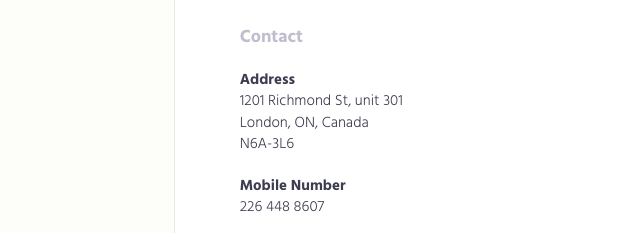
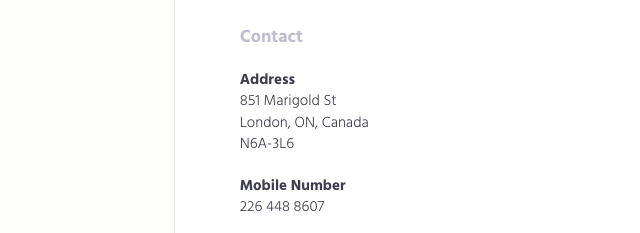
Before and after one commit to GrinLee/grinlee.github.io, a plain HTML site: page index.html in a window 1280 px wide. Shown: the part 3390-3623 px from the top of the page, 271-911 px from the left. Drawn offline with Linux system fonts and the light colour scheme.

Commit message:
Update index.html

```diff
--- a/index.html
+++ b/index.html
@@ -431,7 +431,7 @@
                                 <div class="col-md-12">
                                     <address>
                                         <strong>Address</strong><br>
-                                        1201 Richmond St, unit 301<br>
+                                        851 Marigold St<br>
                                         London, ON, Canada<br>
                                         N6A-3L6
                                     </address>
```
